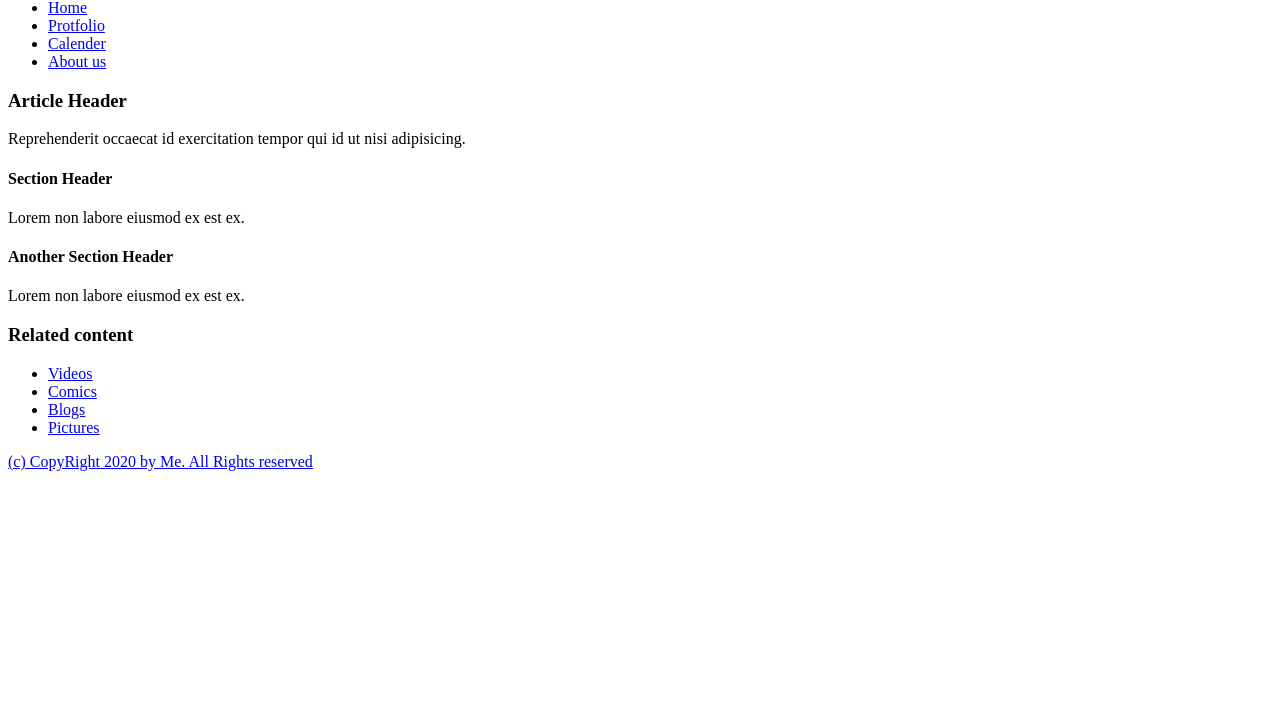
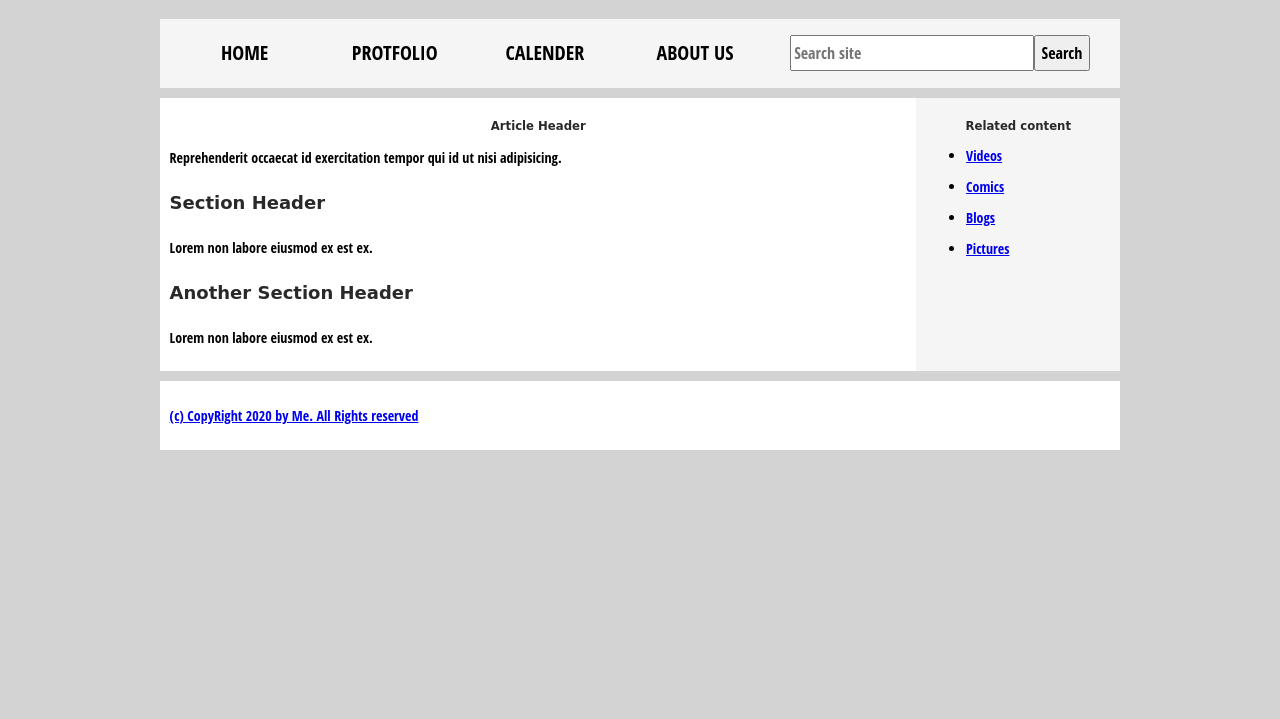
Before and after one commit to FernandoRodriguez23/BasicWebsiteLayout, a plain HTML site: page index.html in a window 1280 px wide. Shown: the part 81-800 px from the top of the page. Drawn offline with Linux system fonts and the light colour scheme.

Commit message:
Added a basic css

```diff
--- a/index.html
+++ b/index.html
@@ -9,13 +9,14 @@
         <meta property="FavaCon" content="Chems with code">
         <meta property="A picture of Chems with Code writen" content="Future FavaCon">
         <link rel="shortcut icon" href="Favacon.png" type="image/x-icon">
+        <link rel="stylesheet" href="style.css">
 
         <title>Boiler Plate</title>
 
     </head>
     <body>
         <header>
-            <h1 style="color: blue">Header</h1>
+            <h1>Header</h1>
             <!--Credentials-->
             <!--Add a IMg logo-->
 
@@ -30,6 +31,10 @@
             </ul>
             <!--Add a search bar-->
             <!--Add a menu for legal Reasons-->
+            <form>
+                <input type="search" name="query" placeholder="Search site">
+                <input type="submit" value="Search">
+            </form>
 
         </nav>
         <main>
--- /dev/null
+++ b/style.css
@@ -0,0 +1,118 @@
+/*Basic Website layout*/
+html, body {
+    /*Resets style*/
+    margin: 0;
+    padding: 0;
+}
+html {
+    /*Common font and bg color*/
+    font-size: 10px;
+    background-color: lightgray;
+}
+body {
+    /*Center the body inside the html*/
+    width: 75%;
+    margin: 0 auto;
+}
+/*Typeography*/
+h1, h2, h3, h4, h5, h6 {
+    /*Defult header styles*/
+    font-family: 'Sonsie One', cursive;
+    color: #292929;
+}
+p, input, li {
+    /*Defult text style*/
+    font-family: 'Open Sans Condensed', sans-serif;
+}
+h1 {
+    font-size: 4rem;
+    text-align: center;
+    color: maroon;
+    text-shadow: 2px 2px 10px;
+    /* First one is size, position, blur*/
+}
+h3 {
+    text-align: center;
+    text-align: 2.5rem;
+}
+h4 {
+    font-size: 1.8rem;
+}
+p, li {
+    font-size: 1.4rem;
+    line-height: 1.5;
+}
+/*Header layout*/
+nav, article, aside, footer {
+    background-color:white;
+    padding: 1%;
+
+}
+nav {
+    height: 50px;
+    background-color: whitesmoke;
+    display: flex;
+    margin-bottom: 10px;
+
+}
+nav ul {
+    padding: 0;
+    list-style: none;
+    flex: 2;
+    display: flex;
+}
+nav li {
+    /*Ceter the list items*/
+    display: inline;
+    text-align: center;
+    flex: 1;
+}
+nav a {
+    display: inline-block;
+    font-size: 2rem;
+    text-transform: uppercase;
+    text-decoration: none;
+    color: black;
+}
+nav form {
+    display: flex;
+    flex: 1;
+    align-items: center;
+    height: 100%;
+    padding: 0 2em;
+
+}
+input {
+    font-size: 1.6em;
+    height: 36px;
+
+}
+input[type="search"] {
+    flex: 3;
+}
+input[type="sumbit"] {
+    flex: 3;
+    margin-left: 1rem;
+    background: #333333;
+    border: 0;
+    color: whitesmoke;
+}
+/*Main Layout*/
+main {
+    display: flex;
+
+}
+article {
+    flex: 4;
+}
+aside {
+    flex: 1;
+    margin-left: 1;
+    background-color: whitesmoke;
+}
+aside li {
+    padding-bottom: 10px;
+}
+footer {
+    margin-top: 10px;
+}
```
